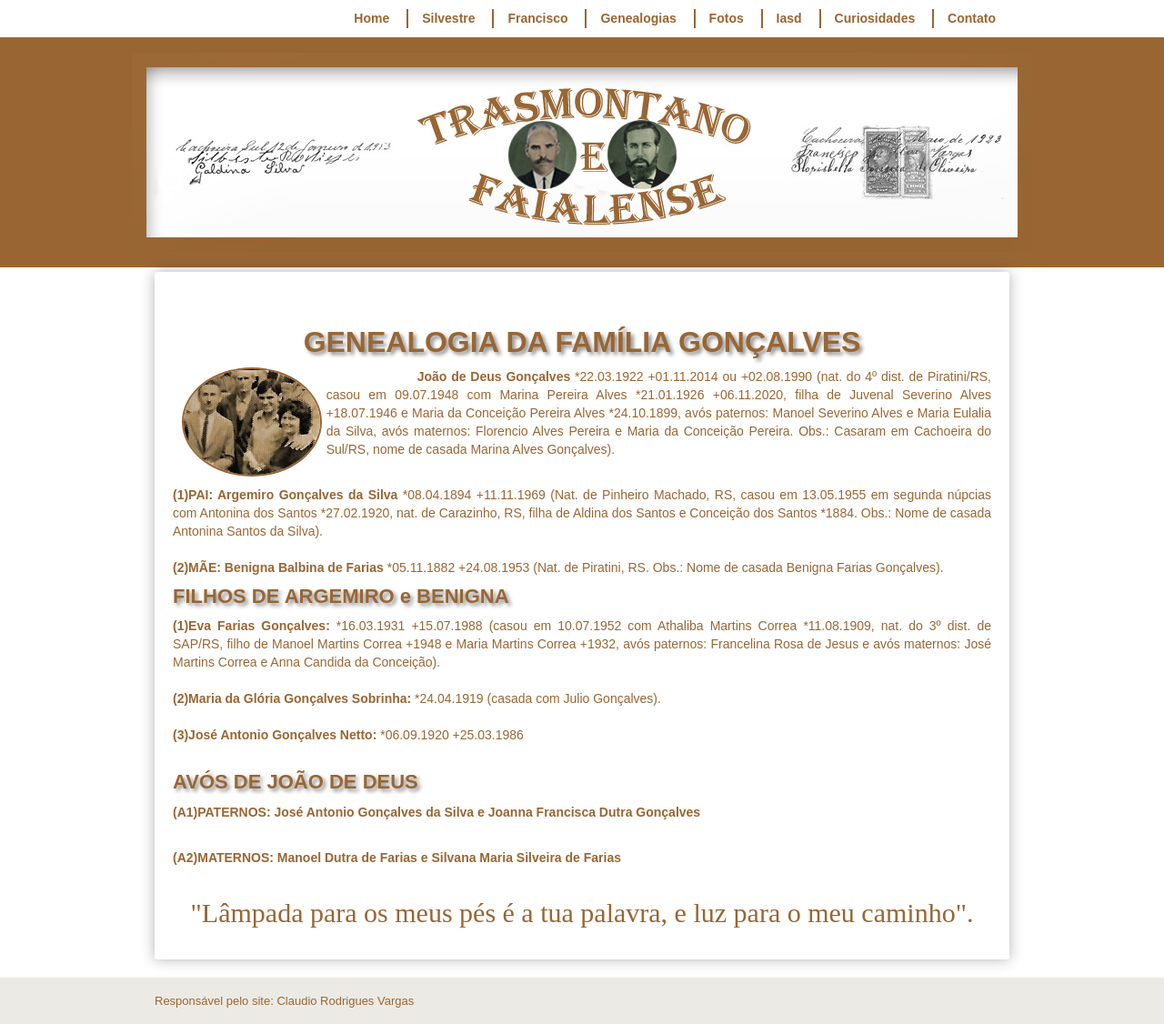
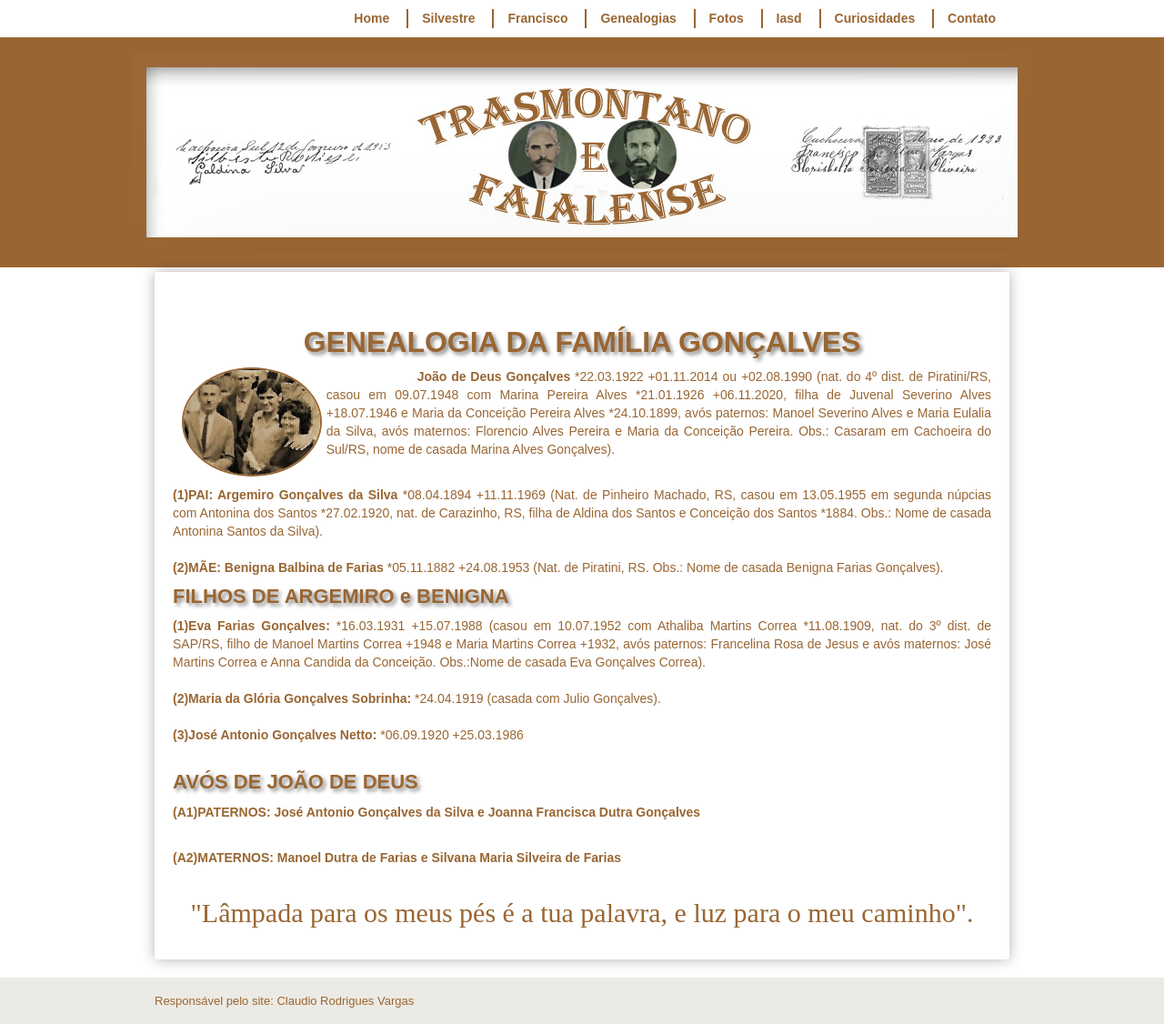
Before and after one commit to claudiovargas1955/claudiovargas1955.github.io, a Jekyll site: the page built from _pages/familia-gonçalves.html, in a window 1280 px wide. Shown: the whole page at 91% size. Built offline with Jekyll 4.4.1, drawn with Linux system fonts in a browser that asks for light colours; some web fonts are replaced.

Commit message:
Update familia-gonçalves.html

```diff
--- a/_pages/familia-gonçalves.html
+++ b/_pages/familia-gonçalves.html
@@ -106,7 +106,8 @@ Santos *27.02.1920, nat. de Carazinho, RS, filha de Aldina dos Santos e Conceiç
 
 <h4>FILHOS DE ARGEMIRO e BENIGNA</h4>
 <p><b>(1)Eva Farias Gonçalves: </b>*16.03.1931 +15.07.1988 (casou em 10.07.1952 com Athaliba Martins Correa *11.08.1909, nat. do 3º dist. de SAP/RS, filho de Manoel
-Martins Correa +1948 e Maria Martins Correa +1932, avós paternos: Francelina Rosa de Jesus e avós maternos: José Martins Correa e Anna Candida da Conceição). <br><br>
+Martins Correa +1948 e Maria Martins Correa +1932, avós paternos: Francelina Rosa de Jesus e avós maternos: José Martins Correa e Anna Candida da Conceição.
+Obs.:Nome de casada Eva Gonçalves Correa). <br><br>
 
 <b>(2)Maria da Glória Gonçalves Sobrinha: </b>*24.04.1919 (casada com Julio Gonçalves).<br><br>
 
```
